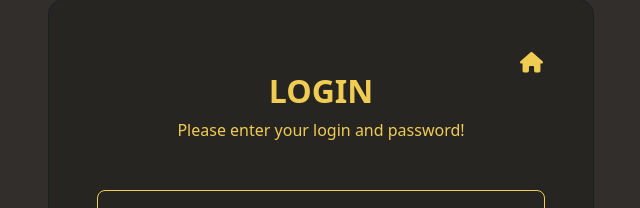
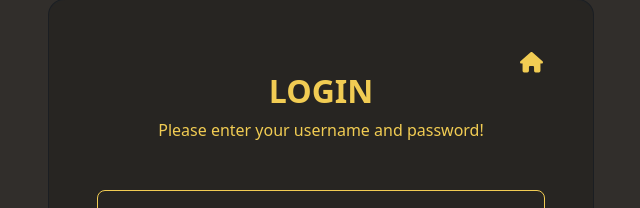
Before and after one commit to TheArtemis/chopstick.js, a Vue app: page /login in a window 1280 px wide. Shown: the part 93-301 px from the top of the page, without its empty margins (319-959 px from the left). Built offline with nearby package versions, Linux system fonts and the light colour scheme.

Commit message:
login changed

```diff
--- a/src/pages/Login.vue
+++ b/src/pages/Login.vue
@@ -93,7 +93,7 @@ export default {
 							<form class="mb-md-5 mt-md-4 pb-5" @submit.prevent="submitLogin">
 
 								<h2 class="fw-bold mb-2 text-uppercase" style="color: #f1cc53;">Login</h2>
-								<p class="text-50 mb-5" style="color: #f1cc53;">Please enter your login and password!</p>
+								<p class="text-50 mb-5" style="color: #f1cc53;">Please enter your username and password!</p>
 
 								<div class="form-outline form mb-4" style="color: #f1cc53;">
 									<input type="username" id="typeEmailX" class="form-control form-control-lg"
```
